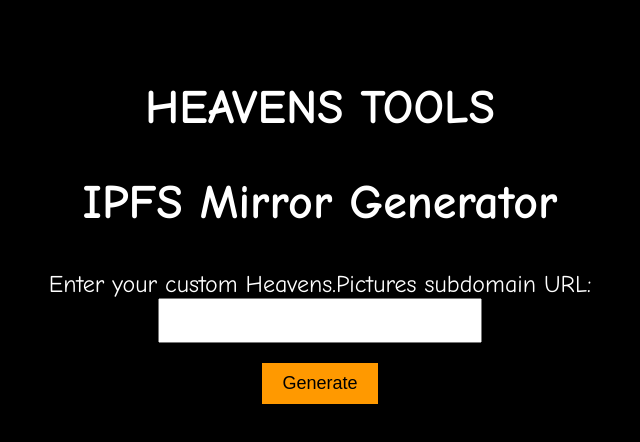
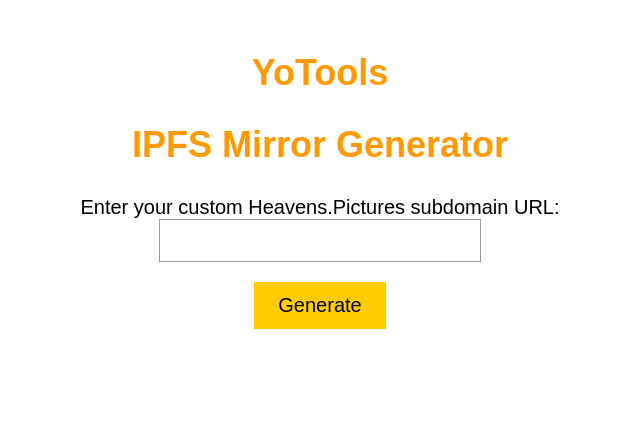
Before and after one commit to satoshi-testaccount/ipfs-mirror-generator, a plain HTML site: page index.html in a window 1280 px wide. Shown: the whole page, without its empty margins (320-960 px from the left). Drawn offline with Linux system fonts and the light colour scheme.

Commit message:
Update index.html

```diff
--- a/index.html
+++ b/index.html
@@ -4,20 +4,21 @@
   <title>IPFS Mirror Generator</title>
   <style>
     body {
-      background-color: #000;
-      font-family: 'Comic Sans MS', cursive, sans-serif;
-      color: #fff;
+      background-color: #ffffff;
+      font-family: 'Arial', sans-serif;
+      color: #000000;
       text-align: center;
-      padding: 40px;
+      padding: 20px;
     }
 
     h1 {
-      font-size: 48px;
-      margin-bottom: 40px;
+      font-size: 36px;
+      margin-bottom: 30px;
+      color: #ff9900;
     }
 
     label {
-      font-size: 24px;
+      font-size: 20px;
     }
 
     input[type="text"] {
@@ -25,24 +26,28 @@
       font-size: 18px;
       width: 300px;
       margin-bottom: 20px;
+      border: 1px solid #999999;
+      background-color: #ffffff;
+      color: #333333;
     }
 
     button[type="submit"] {
-      padding: 10px 20px;
-      font-size: 18px;
-      background-color: #ff9900;
+      padding: 12px 24px;
+      font-size: 20px;
+      background-color: #ffcc00;
       border: none;
-      color: #000;
+      color: #000000;
       cursor: pointer;
+      transition: background-color 0.3s ease;
     }
 
     button[type="submit"]:hover {
-      background-color: #ffcc66;
+      background-color: #ffdd33;
     }
   </style>
 </head>
 <body>
-  <h1>HEAVENS TOOLS</h1>
+  <h1>YoTools</h1>
   <h1>IPFS Mirror Generator</h1>
   <form id="subdomainForm">
     <label for="subdomainURL">Enter your custom Heavens.Pictures subdomain URL:</label>
```
